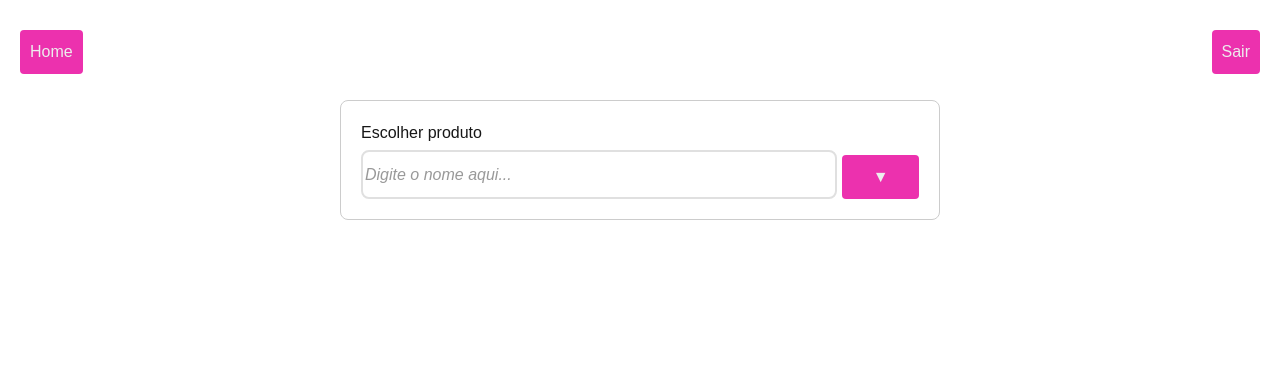
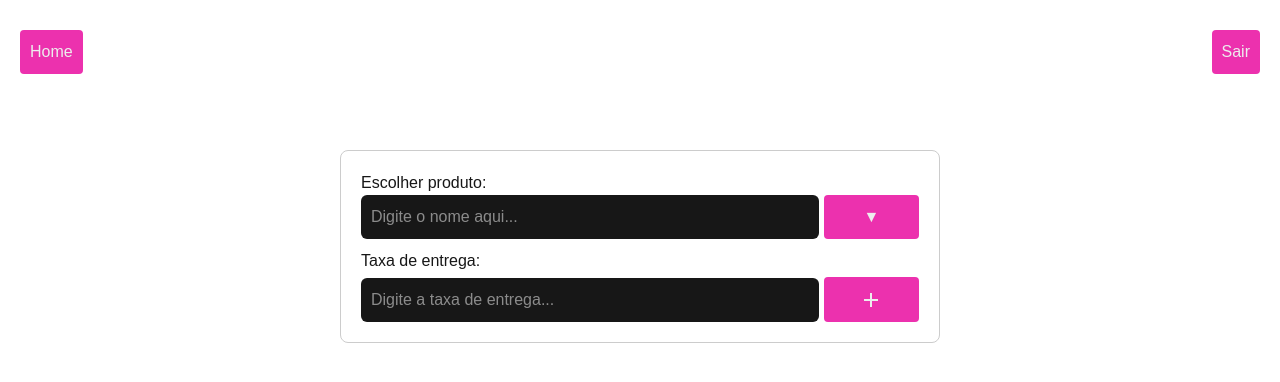
Before and after one commit to ycarogb/resumopedidoReact, a Next.js app: page /criar-novo-resumo-pedido in a window 1280 px wide. Shown: the top 382 px of the page. Built offline with nearby package versions, Linux system fonts and the light colour scheme.

Commit message:
Inclusão da taxa de entrega

```diff
--- a/src/app/components/Input.js
+++ b/src/app/components/Input.js
@@ -1,18 +1,23 @@
 function Input({ type, value, onChange, placeholder, required, label, style }) {
   return (
-    <>
-      <label>{label}</label>
+    <div style={{ display: "flex", flexDirection: "column", width: "100%" }}>
+      {label && <label style={{ marginBottom: 5 }}>{label}</label>}
       <input
         type={type}
         value={value}
         onChange={onChange}
         className="inputs bg-foreground text-background rounded-md"
-        style={style ?? { width: "100%", padding: 10, marginTop: 10 }}
+        style={
+          style ?? {
+            width: "100%",
+            padding: 10,
+          }
+        }
         required={required}
         placeholder={placeholder}
-        auto-complete="off"
-      ></input>
-    </>
+        autoComplete="off"
+      />
+    </div>
   );
 }
 export default Input;
--- a/src/app/components/InputComBusca.js
+++ b/src/app/components/InputComBusca.js
@@ -3,6 +3,7 @@
 import { useState, useRef, useEffect } from "react";
 import produtos from "../lib/produtos";
 import Button from "./Button";
+import Input from "./Input";
 
 export default function InputComBusca({ onSelect, label, placeholder }) {
   const [textoDigitado, setTextoDigitado] = useState("");
@@ -44,7 +45,7 @@ export default function InputComBusca({ onSelect, label, placeholder }) {
     <div ref={containerRef} style={{ position: "relative" }}>
       {label && <label>{label}</label>}
       <div style={{ display: "flex", gap: 5 }}>
-        <input
+        <Input
           type="text"
           className="input-busca"
           placeholder={placeholder}
@@ -54,21 +55,13 @@ export default function InputComBusca({ onSelect, label, placeholder }) {
             setIsOpen(true);
           }}
           onFocus={() => setIsOpen(true)}
-          style={{
-            width: "100%",
-            padding: 2,
-            border: "2px solid #e0e0e0",
-            borderRadius: 8,
-            backgroundColor: "white",
-            color: "#333",
-            fontSize: 16,
-            outline: "none",
-            transition: "all 0.3s ease",
-            marginTop: 5,
-            width: "800%",
-          }}
         />
-        <Button onclick={abrirMenuSuspenso} type={"button"} label={"▼"} />
+        <Button
+          onclick={abrirMenuSuspenso}
+          type={"button"}
+          label={"▼"}
+          style={{ width: "20%", padding: 10 }}
+        />
       </div>
       {isOpen &&
         (textoDigitado === "" ? produtos : opcoesFiltradas).length > 0 && (
--- a/src/app/criar-novo-resumo-pedido/page.js
+++ b/src/app/criar-novo-resumo-pedido/page.js
@@ -3,10 +3,14 @@ import { useState } from "react";
 import { useRouter } from "next/navigation";
 import Button from "../components/Button";
 import InputComBusca from "../components/InputComBusca";
+import Input from "../components/Input";
+import { MdAdd } from "react-icons/md";
 
 export default function CriarNovoResumoPedido() {
   const router = useRouter();
   const [produtosDoResumo, setProdutosDoResumo] = useState([]);
+  const [taxaDigitada, setTaxaDigitada] = useState("");
+  const [taxaEntrega, setTaxaEntrega] = useState(0);
 
   const handleVoltarTelaInicial = () => {
     router.push("/admin");
@@ -17,10 +21,13 @@ export default function CriarNovoResumoPedido() {
   };
 
   const calcularTotal = () => {
-    return produtosDoResumo.reduce(
+    const totalProdutos = produtosDoResumo.reduce(
       (total, produto) => total + produto.valor,
       0
     );
+
+    const totalPedido = totalProdutos + Number(taxaEntrega);
+    return totalPedido;
   };
 
   const gerarTextoResumo = () => {
@@ -29,6 +36,10 @@ export default function CriarNovoResumoPedido() {
     produtosDoResumo.forEach((produto, index) => {
       texto += `${index + 1}. ${produto.nome} - ${produto.valorFormatado}\n`;
     });
+
+    if (taxaEntrega) {
+      texto += `Taxa de entrega - R$ ${taxaEntrega},00`;
+    }
 
     texto += "\n━━━━━━━━━━━━━━━━━━━━\n";
     const totalFormatado = calcularTotal().toLocaleString("pt-BR", {
@@ -53,6 +64,13 @@ export default function CriarNovoResumoPedido() {
     window.alert("Resumo copiado");
   };
 
+  const handleAdicionarTaxaEntrega = () => {
+    if (taxaDigitada) {
+      setTaxaEntrega(taxaDigitada);
+      setTaxaDigitada("");
+    }
+  };
+
   return (
     <>
       <div style={{ position: "fixed", top: 20, left: 20 }}>
@@ -68,13 +86,34 @@ export default function CriarNovoResumoPedido() {
           padding: 20,
           border: "1px solid #ccc",
           borderRadius: 8,
+          marginTop: 150,
         }}
       >
         <InputComBusca
-          label={"Escolher produto"}
+          label={"Escolher produto: "}
           placeholder={"Digite o nome aqui..."}
           onSelect={handleSelectProduto}
         />
+        <div style={{ display: "flex", gap: 5, marginTop: 10 }}>
+          <Input
+            label={"Taxa de entrega: "}
+            type={"text"}
+            value={taxaDigitada}
+            onChange={(e) => setTaxaDigitada(e.target.value)}
+            required={false}
+            placeholder={"Digite a taxa de entrega..."}
+          />
+          <Button
+            type={"button"}
+            onclick={handleAdicionarTaxaEntrega}
+            style={{
+              width: "20%",
+              padding: 10,
+              marginTop: 28,
+            }}
+            icon={<MdAdd />}
+          />
+        </div>
 
         {produtosDoResumo.length > 0 && (
           <div style={{ marginTop: 20 }}>
```
